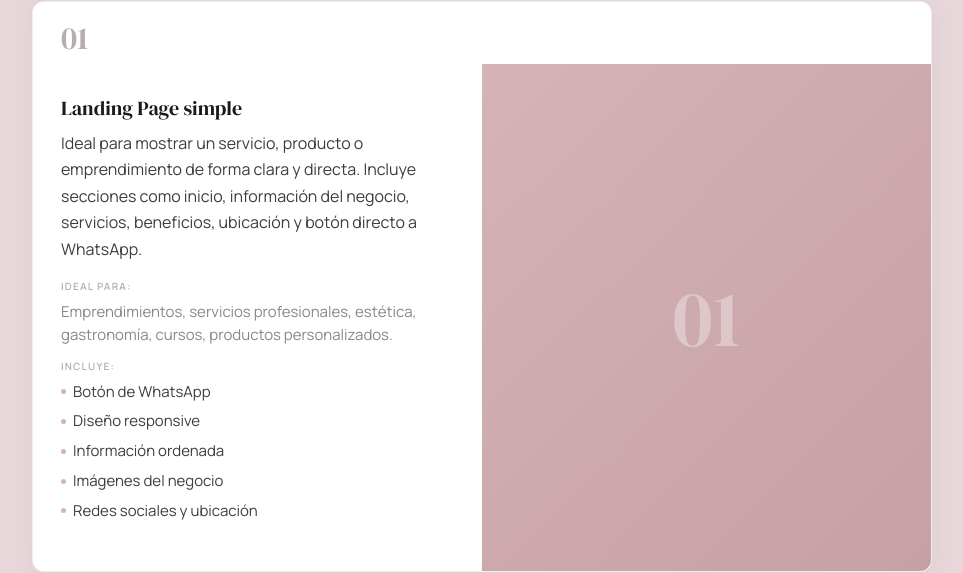
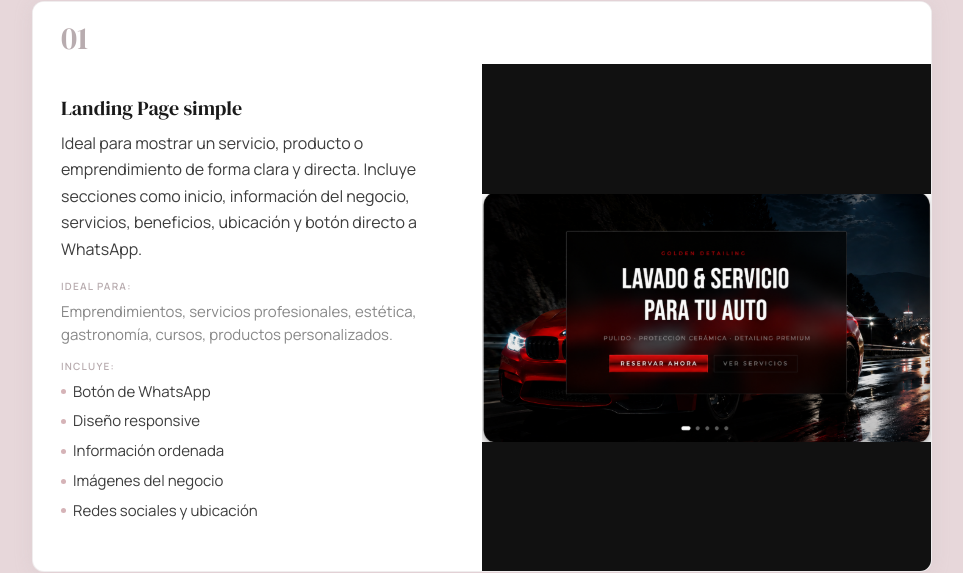
Before and after one commit to PACZKONATASHA/web-paczko, a React (Vite) app: page / in a window 1280 px wide. Shown: the part 1081-1654 px from the top of the page, without its empty margins (158-1121 px from the left). Built offline with nearby package versions, Linux system fonts and the light colour scheme.

Commit message:
agregue la tarjeta al 01

```diff
--- a/src/App.jsx
+++ b/src/App.jsx
@@ -166,7 +166,7 @@ function TiposDeWeb() {
       descripcion: 'Ideal para mostrar un servicio, producto o emprendimiento de forma clara y directa. Incluye secciones como inicio, información del negocio, servicios, beneficios, ubicación y botón directo a WhatsApp.',
       idealPara: 'Emprendimientos, servicios profesionales, estética, gastronomía, cursos, productos personalizados.',
       incluye: ['Botón de WhatsApp', 'Diseño responsive', 'Información ordenada', 'Imágenes del negocio', 'Redes sociales y ubicación'],
-      imagen: null,
+      imagen: '/img/tarjeta-01.png',
       link: null,
     },
     {
```
Also changed, not shown: public/img/imagen-tarjeta-1.png (deleted), public/img/tarjeta-01.png (added).
